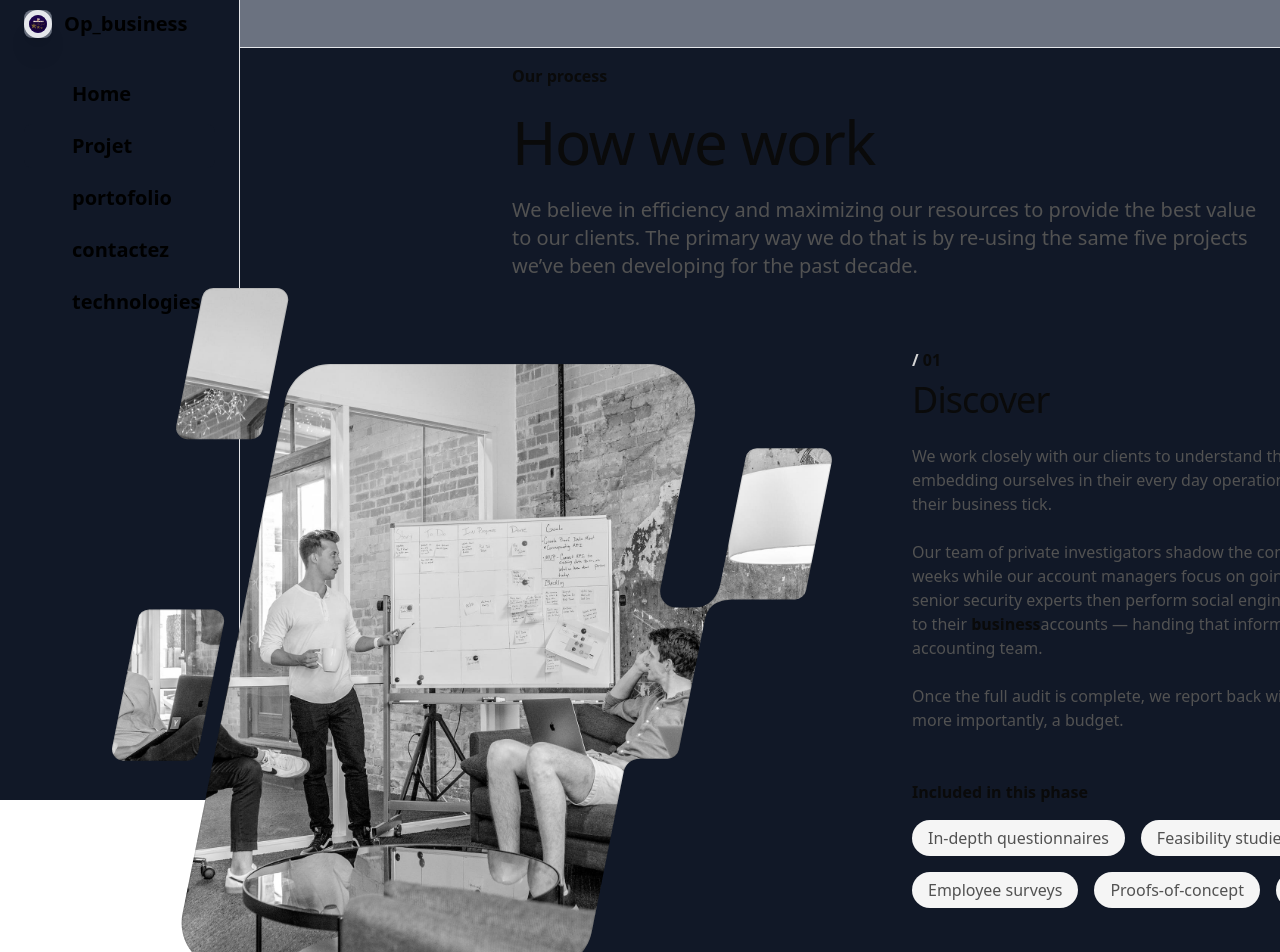
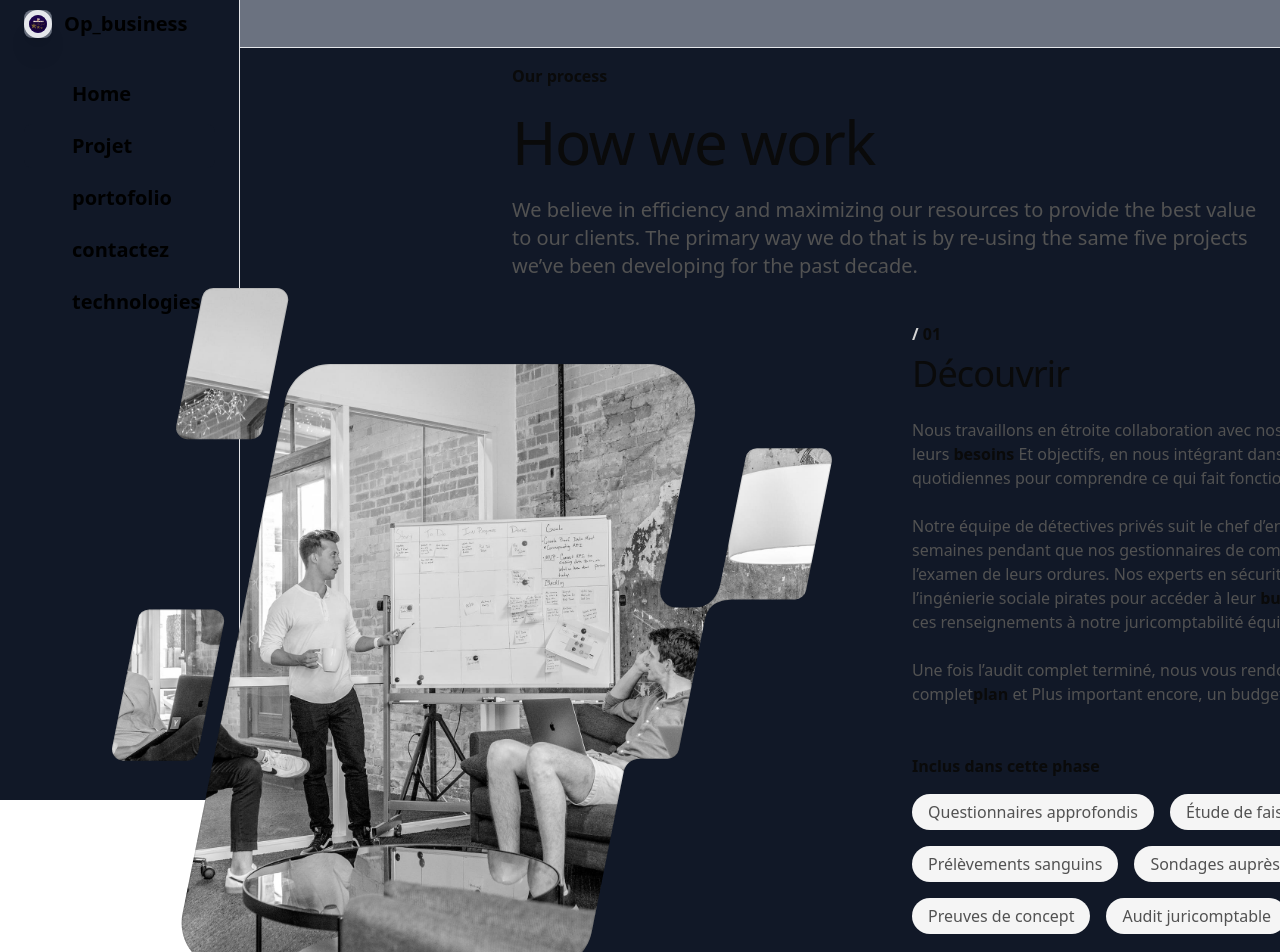
Before and after one commit to Bello-Barry/op-business, a Next.js app: page /process in a window 1280 px wide. Shown: the top 952 px of the page. Built offline with nearby package versions, Linux system fonts and the light colour scheme; some icons are missing; a web font is replaced by a local one.

Commit message:
Update Discover.jsx

```diff
--- a/components/compos/Discover.jsx
+++ b/components/compos/Discover.jsx
@@ -5,39 +5,39 @@ import { TagList, TagListItem } from "./TagList";
 
 const Discover = () => {
   return (
-    <Section title="Discover" image={{ src: imageWhiteboard, shape: 1 }}>
+    <Section title="Découvrir" image={{ src: imageWhiteboard, shape: 1 }}>
       <div className="space-y-6 text-base text-neutral-600">
         <p>
-          We work closely with our clients to understand their{" "}
-          <strong className="font-semibold text-neutral-950">needs</strong> and
-          goals, embedding ourselves in their every day operations to understand
-          what makes their business tick.
+          Nous travaillons en étroite collaboration avec nos clients pour comprendre leurs {" "}
+          <strong className="font-semibold text-neutral-950">besoins </strong>
+          Et objectifs, en nous intégrant dans leurs opérations quotidiennes pour comprendre
+          ce qui fait fonctionner leur entreprise.
         </p>
         <p>
-          Our team of private investigators shadow the company director’s for
-          several weeks while our account managers focus on going through their
-          trash. Our senior security experts then perform social engineering
-          hacks to gain access to their{" "}
+          Notre équipe de détectives privés suit le chef d’entreprise pour
+          plusieurs semaines pendant que nos gestionnaires de comptes se concentrent sur l’examen de leurs
+          ordures. Nos experts en sécurité procèdent ensuite à l’ingénierie sociale
+          pirates pour accéder à leur{" "}
           <strong className="font-semibold text-neutral-950">business</strong>
-          accounts — handing that information over to our forensic accounting
-          team.
+          — la transmission de ces renseignements à notre juricomptabilité
+          équipe.
         </p>
         <p>
-          Once the full audit is complete, we report back with a comprehensive
-          <strong className="font-semibold text-neutral-950">plan</strong> and,
-          more importantly, a budget.
+          Une fois l’audit complet terminé, nous vous rendons compte d’un rapport complet
+          <strong className="font-semibold text-neutral-950">plan</strong> et
+          Plus important encore, un budget.
         </p>
       </div>
       <h3 className="mt-12 font-display text-base font-semibold text-neutral-950">
-        Included in this phase
+        Inclus dans cette phase
       </h3>
       <TagList className="mt-4">
-        <TagListItem>In-depth questionnaires</TagListItem>
-        <TagListItem>Feasibility studies</TagListItem>
-        <TagListItem>Blood samples</TagListItem>
-        <TagListItem>Employee surveys</TagListItem>
-        <TagListItem>Proofs-of-concept</TagListItem>
-        <TagListItem>Forensic audit</TagListItem>
+        <TagListItem>Questionnaires approfondis</TagListItem>
+        <TagListItem>Étude de faisabilité</TagListItem>
+        <TagListItem>Prélèvements sanguins</TagListItem>
+        <TagListItem>Sondages auprès des employés</TagListItem>
+        <TagListItem>Preuves de concept</TagListItem>
+        <TagListItem>Audit juricomptable</TagListItem>
       </TagList>
     </Section>
   );
```
